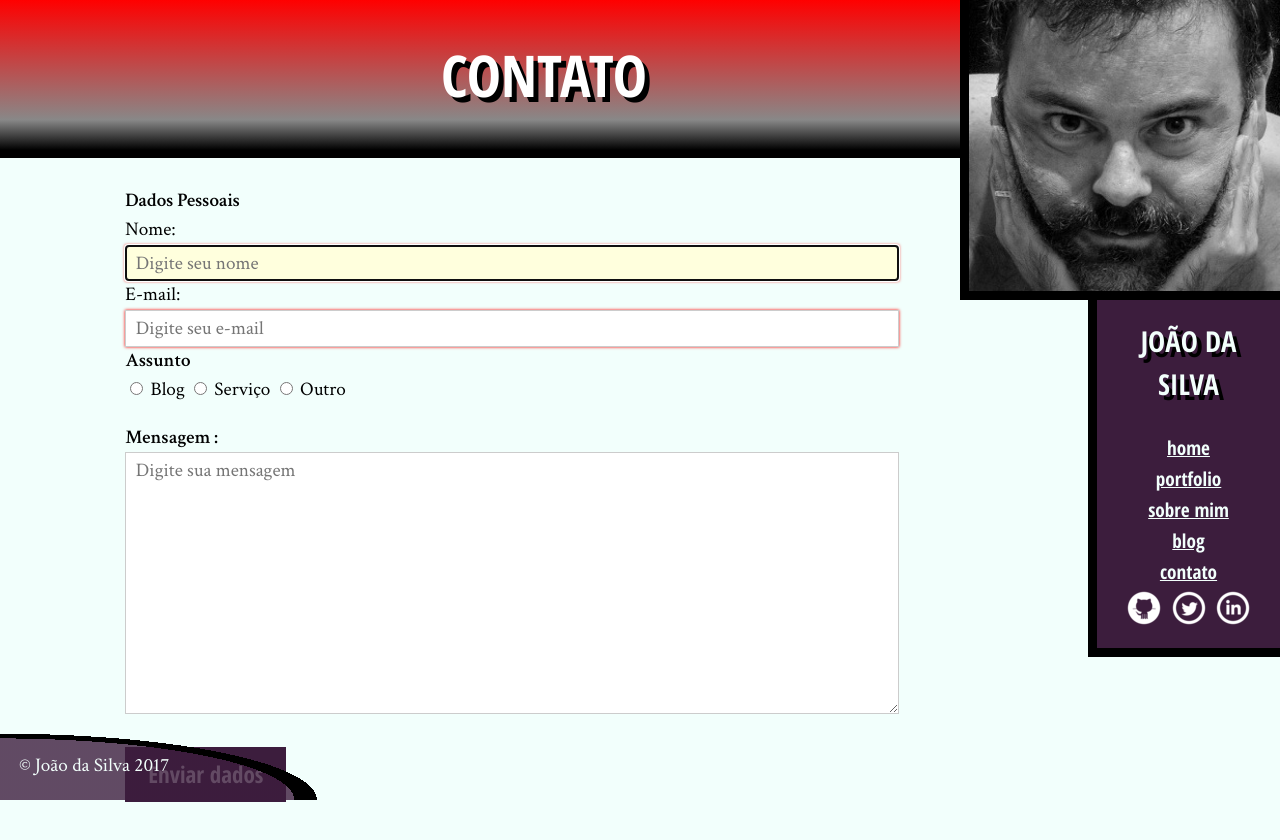
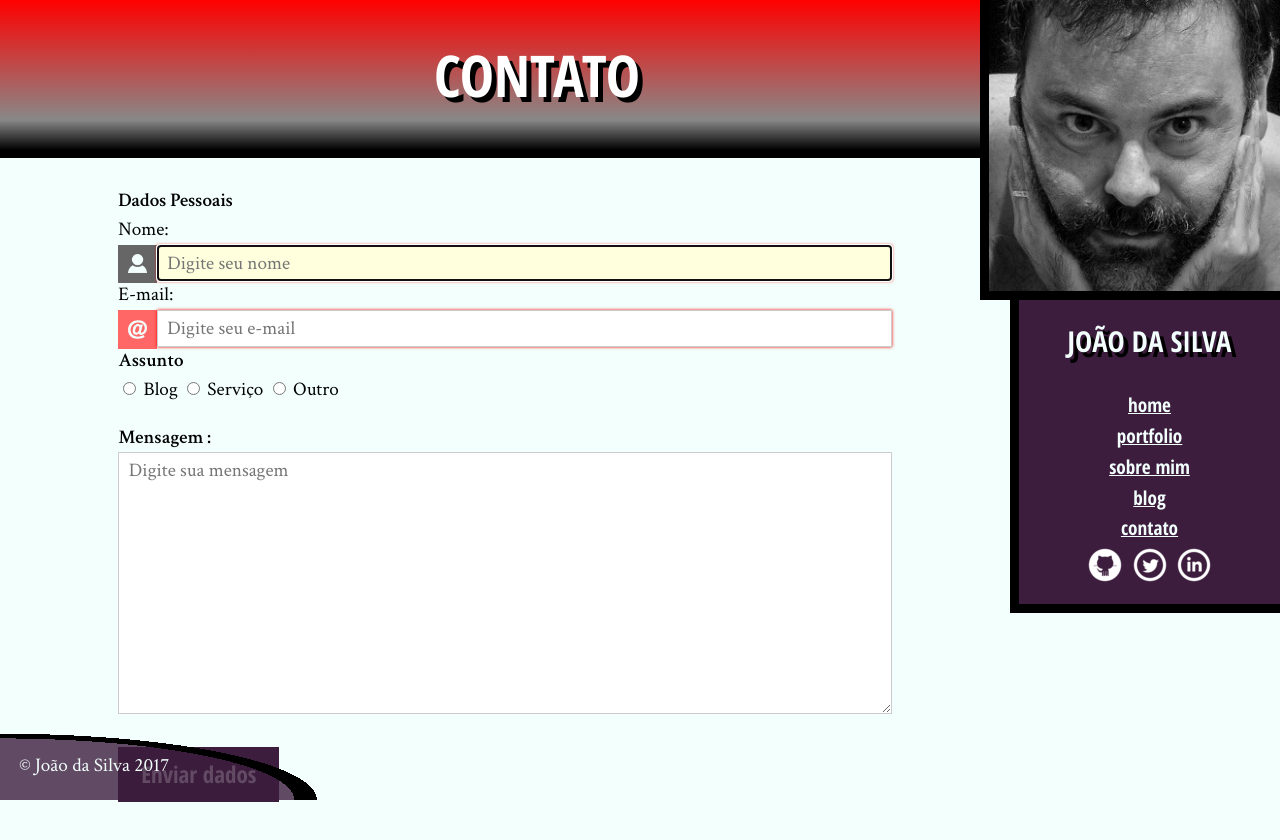
Before and after one commit to RodolfoHerman/HTML5-e-CSS3-II-turbinando-as-paginas, a plain HTML site: page contato.html in a window 1280 px wide. Drawn offline with Linux system fonts and the light colour scheme.

Commit message:
Tópico 11, Utilizando a função calc() do CSS3

```diff
--- a/css/bio.css
+++ b/css/bio.css
@@ -10,6 +10,10 @@
 .citacao-bio:hover,
 .citacao-bio:focus {
     cursor: pointer;
+    /*box-shadow: 0px 0px 0px 999px rgba(0, 0, 0, 0.75);*/
+}
+
+.citacao-bio:active {
     box-shadow: 0px 0px 0px 999px rgba(0, 0, 0, 0.75);
 }
 
--- a/css/contato.css
+++ b/css/contato.css
@@ -85,3 +85,69 @@ Usamos essa pseudoclasse para selecionar novamente o campo de texto ao lado e mu
 input[value="outro"]:checked ~ input {
 	display: inline;
 }
+
+
+/*Realizar a inserção de um ícone nos inputs do formulário através de um pseudoelemento na tag label.*/
+/*Como a label não possui posição definida e o pseudoelemento necessita de pegar a posição da label como referência, é necessário setar essa posição para relativa*/
+label[for="nome-contato"] {
+    position: relative;
+}
+
+label[for="nome-contato"]::after {
+    /*Pega-se o pseudoelemento, posiciona-o relativo à label 100% para baixo dela, deixando-o em cima do input (também indica-se seu tamanho).*/
+    /*Coloca o pseudoelemento com 100% de distância na parte superior ao elemento pai. Ou seja, o pseudoelemento ficará na parte inferior do elemento pai*/
+    top: 100%;
+    /*Garante que o pseudoelemento ficará sempre na parte da esquerda do seu pai*/
+    left: 0;
+    /*Necessário colocar para mostrar algo na tela*/
+    content: "";
+    /*Manter a posição referente ao pai*/
+    position: absolute;
+    /*Tamanho do pseudoelemento referente ao tamanho do input*/
+    width: 2em;
+    height: 2em;
+    /*Referente à imagem de fundo*/
+    background-image: url("../img/usuario.png");
+    background-position: center;
+    background-color: #666;
+    background-repeat: no-repeat;
+    /*Tamanho da imagem*/
+    background-size: 50% 50%;
+}
+
+/*Como o pseudoelemento necessita de espaço, é necessário arredar o input para a direita para não ficar em cima do pseudoelemento*/
+#nome-contato {
+    /*Redução do tamanho a partir do pseudoelemento para caber no html*/
+    width: calc(100% - 2em);
+    /*Necessário para controlar o posicionamento do elemento dentro da página*/
+    position: relative;
+    /*Com a propriedade relativa setada, pode-se realizar os deslocamentos necessários no elemento*/
+    left: 2em;
+}
+
+
+label[for="email-contato"] {
+    position: relative;
+}
+
+
+label[for="email-contato"]::after {
+    top: 100%;
+    left: 0;
+    content: "";
+    position: absolute;
+    width: 2em;
+    height: 2em;
+    background-color: #F66;
+    background-image: url("../img/email.png");
+    background-position: center;
+    background-size: 50% 50%;
+    background-repeat: no-repeat;
+}
+
+
+#email-contato {
+    position: relative;
+    width: calc(100% - 2em);
+    left: 2em;
+}
--- a/css/site.css
+++ b/css/site.css
@@ -221,7 +221,8 @@ em {
 }
 
 main {
-    width: 80%;
+    /*Pega os 100% de espaço e retira 270px para o menu lateral direito ocupe sempre os 270px disponíveis para ele*/
+    width: calc(100% - 0.9 * 300px);
     float: left;
     padding-bottom: 4em;
 }
@@ -234,7 +235,8 @@ main {
 }
 
 .navegacao-site {
-    width: 15%;
+    /*Matém sempre os 270px disponíveis para ele. OBS: 270px definido para ocupar um espçao menor do que a foto que possui 300px*/
+    width: calc(0.9 * 300px);
     float: right;
     position: relative;
     top: 300px;
@@ -245,7 +247,7 @@ main {
     top: 0;
     right: 0;
     height: 300px;
-    width: 320px;
+    width: 300px;
 }
 
 
```
Also changed, not shown: css/index.css (+6 -2 lines), espaco_interno.html (added, +49 -0 lines), img/email.png (added), img/eu-ico-small.png (added), img/terra.png (added), img/usuario.png (added).
